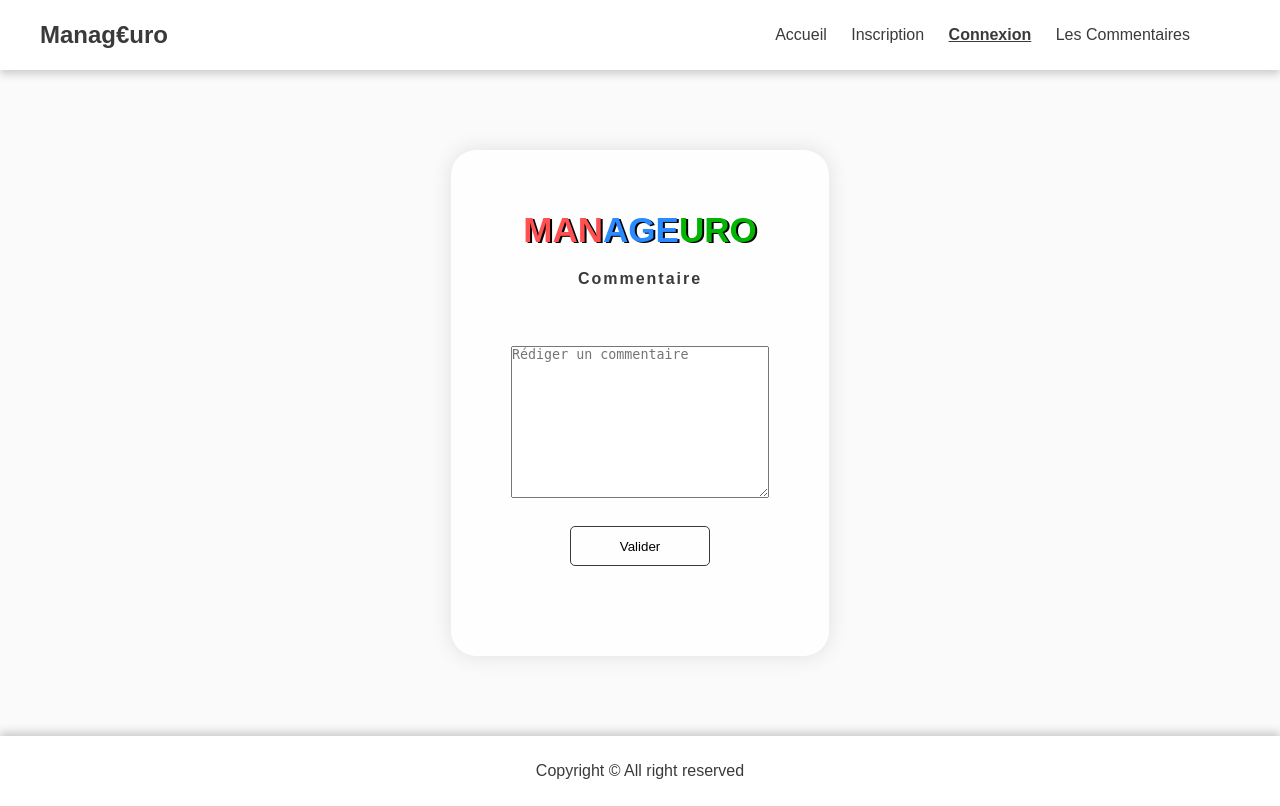
After one commit to samy-benrabah/livre-or, a PHP site: page /commentaire.php in a window 1280 px wide. The commit adds this page. Run offline with PHP 8.4, Linux system fonts and the light colour scheme; data that the repository does not hold is empty.

Commit message:
le html de la page commentaire

```diff
--- a/assets/css/style.css
+++ b/assets/css/style.css
@@ -108,6 +108,7 @@ form {
     align-items: center;
 }
 
+.h3,
 form h3 {
     font-size: 35px;
     text-shadow: 2px 1px 0px #000000;
--- /dev/null
+++ b/commentaire.php
@@ -0,0 +1,48 @@
+
+<!DOCTYPE html>
+<html lang="en">
+
+<head>
+    <meta charset="UTF-8">
+    <meta name="viewport" content="width=device-width, initial-scale=1.0">
+    <link rel="stylesheet" href="assets/css/style.css">
+    <title>Manag€uro</title>
+</head>
+
+<body>
+    <header>
+        <div>
+            <a href="index.php">
+                <h2>Manag€uro</h2>
+            </a>
+        </div>
+        <nav>
+            <a href="index.php">Accueil</a>
+            <a href="inscription.php">Inscription</a>
+            <a href="connexion.php"><u><b>Connexion</b></u></a>
+            <a href="commentaire.php">Les Commentaires</a>
+        </nav>
+    </header>
+
+    <main>
+        <section class="section1">
+            <div>
+                <form action="" method="post">
+                    <h3 id="red">MAN<span id="yellow">AGE</span><span id="green">URO</span></h3>
+                    <h4>Commentaire</h4>
+                    <span id="error"><?php echo $wrong ?></span>
+                    <br>
+                    <label for="text"></label>
+                    <textarea name="text" id="text" cols="30" rows="10" placeholder="Rédiger un commentaire"></textarea>
+                    <br>
+                    <input type="submit" name="valider" value="Valider">
+                </form>
+            </div>
+        </section>
+    </main>
+    <footer>
+        <p>Copyright © All right reserved</p>
+    </footer>
+</body>
+
+</html>
```
Also changed, not shown: other parts of assets/css/style.css (+50 -1 lines).
